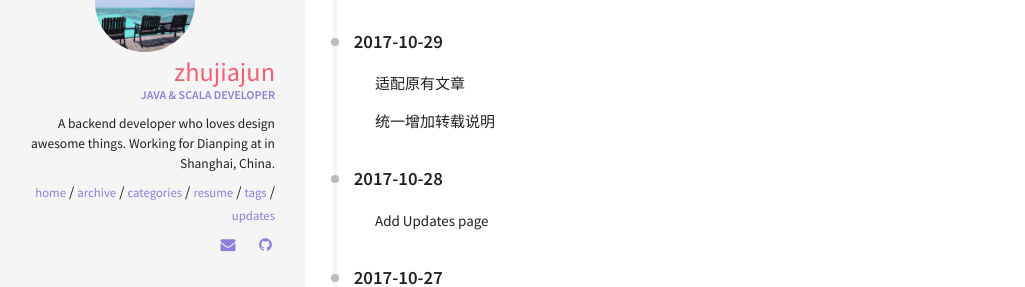
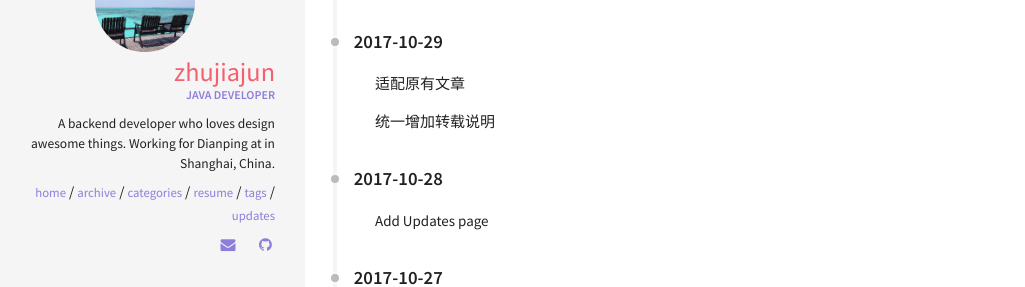
Before and after one commit to thecoolboyhan/blogserver, a Jekyll site: the page built from updates.html, in a window 1280 px wide. Shown: the part 306-593 px from the top of the page, without its empty margins (15-1040 px from the left). Built offline with Jekyll 4.4.1, drawn with Linux system fonts in a browser that asks for light colours; part of the change alters nothing that is shown.

Commit message:
初始化

```diff
--- a/_config.yml
+++ b/_config.yml
@@ -3,10 +3,10 @@
 # Site wide configuration
 ####################################
 #
-title: zhujiajun
-email: zhujiajun.me@gmail.com
-description: zhujiajun's blog,powered by jekyll.
-url: https://zjiajun.github.io # the base hostname & protocol for your site
+title: thecoolboyhan
+email: hanyongfa2013@163.com
+description: hanyongfa's blog,powered by jekyll.
+url: https://thecoolboyhan.github.io # the base hostname & protocol for your site
 keywords: ["jekyll", "java", "scala","blog"]
 
 #
@@ -39,9 +39,9 @@ plugins:
 owner:
   name: zhujiajun
   avatar: avatar.jpg
-  job: "Java & Scala Developer"
+  job: "Java Developer"
   bio: "A backend developer who loves design awesome things. Working for Dianping at in Shanghai, China."
-  email: zhujiajun.me@gmail.com
+  email: hanyongfa2013@163.com
   disqus-shortname: #username
   twitter:  #username
   facebook: #username
@@ -52,7 +52,7 @@ owner:
     ad-client:
     ad-slot:
   bing-verify:
-  github: zjiajun #username
+  github: thecoolboyhan #username
   stackoverflow: #123456/username   from a "http://stackoverflow.com/users/123456/username" link
   linkedin: #username
   xing: #username
```
